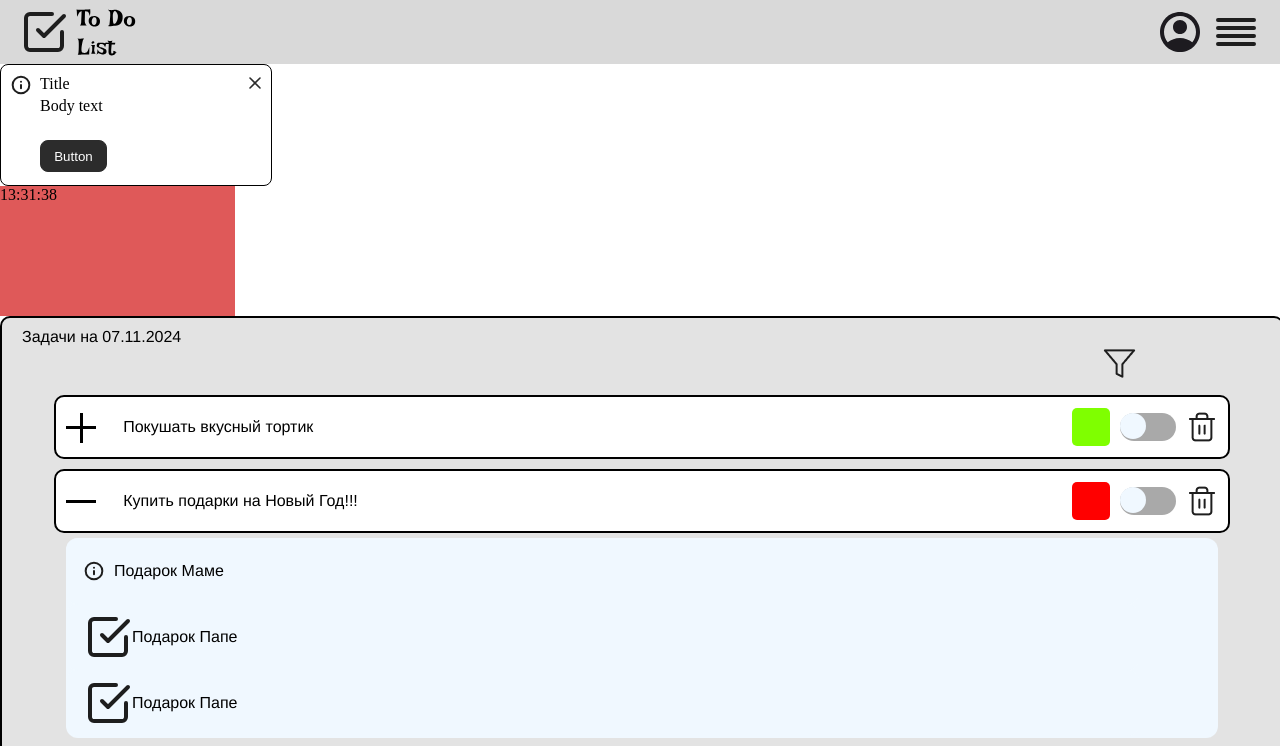
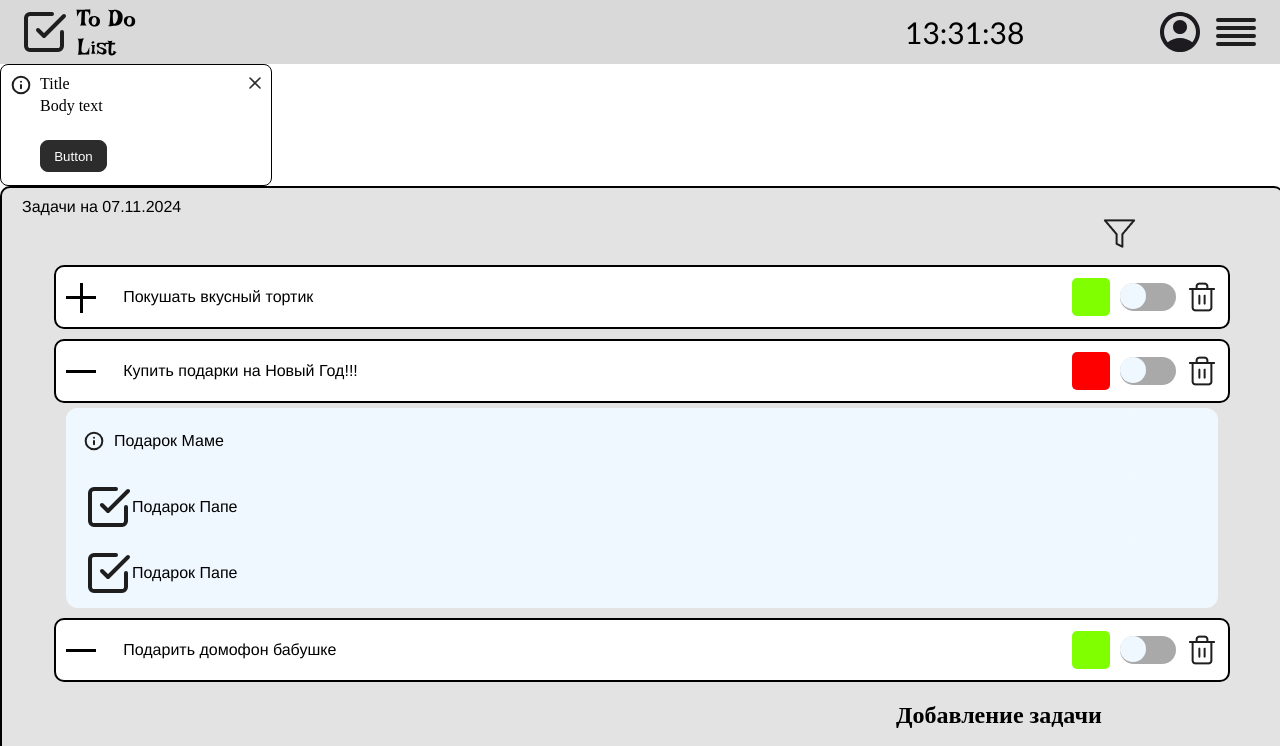
Before and after one commit to NikitaKikita007/TRSP-to-do, a website: page public/index.html in a window 1280 px wide. Shown: the top 746 px of the page. Drawn offline with Linux system fonts and the light colour scheme; files whose address does not match are found by name.

Commit message:
clock move

```diff
--- a/public/css/style.css
+++ b/public/css/style.css
@@ -75,9 +75,9 @@ margin-top: 25px;
 }
 
 .data {
-    background-color: rgb(223, 89, 89);
-    height: 130px;
+    font-size: 30px;
     width: 235px;
+    font-family: 'Gill Sans', 'Gill Sans MT', Calibri, 'Trebuchet MS', sans-serif;
 }
 
 
--- a/public/index.html
+++ b/public/index.html
@@ -17,6 +17,12 @@
             </div>
         </div>
         <div class="seconddiv">
+            <div class="data" id="data">
+                <span></span>
+                <span></span>
+                <span></span>
+               </div>
+
             <img src="./img/Clipboard.svg" alt="">
             <img src="./img/account_circle.svg" alt="">
             <img src="./img/Align justify.svg" alt="">
@@ -37,11 +43,6 @@
         </div>
     </div>
 
-    <div class="data" id="data">
-     <span></span>
-     <span></span>
-     <span></span>
-    </div>
 
 
 
```
